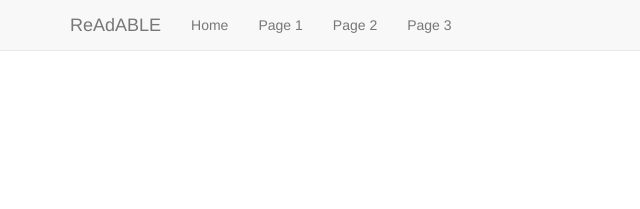
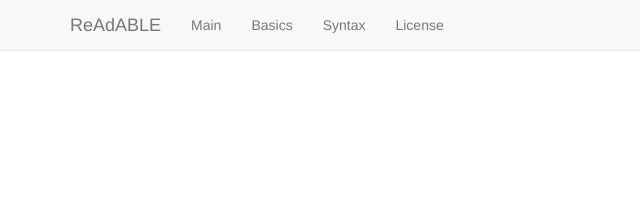
Before and after one commit to lepinekong/mymementos, a Jekyll site: the page bootstrap/src/getting-started/index.html, which Jekyll copies as it is, in a window 1280 px wide. Shown: the top 209 px of the page, without its empty margins (0-640 px from the left). Built offline with Jekyll 4.4.1, drawn with Linux system fonts in a browser that asks for light colours.

Commit message:
u bootstrap

```diff
--- a/bootstrap/src/getting-started/index.html
+++ b/bootstrap/src/getting-started/index.html
@@ -30,10 +30,10 @@
             <a class="navbar-brand" href="#">ReAdABLE</a>
         </div>
         <ul class="nav navbar-nav">
-		<li><a href="#">Home</a></li>
-		<li><a href="#">Page 1</a></li>
-		<li><a href="#">Page 2</a></li>
-		<li><a href="#">Page 3</a></li>
+		<li><a href="#">Main</a></li>
+		<li><a href="#">Basics</a></li>
+		<li><a href="#">Syntax</a></li>
+		<li><a href="#">License</a></li>
         </ul>
     </div>
     </nav>
```
Also changed, not shown: 1 other file.
